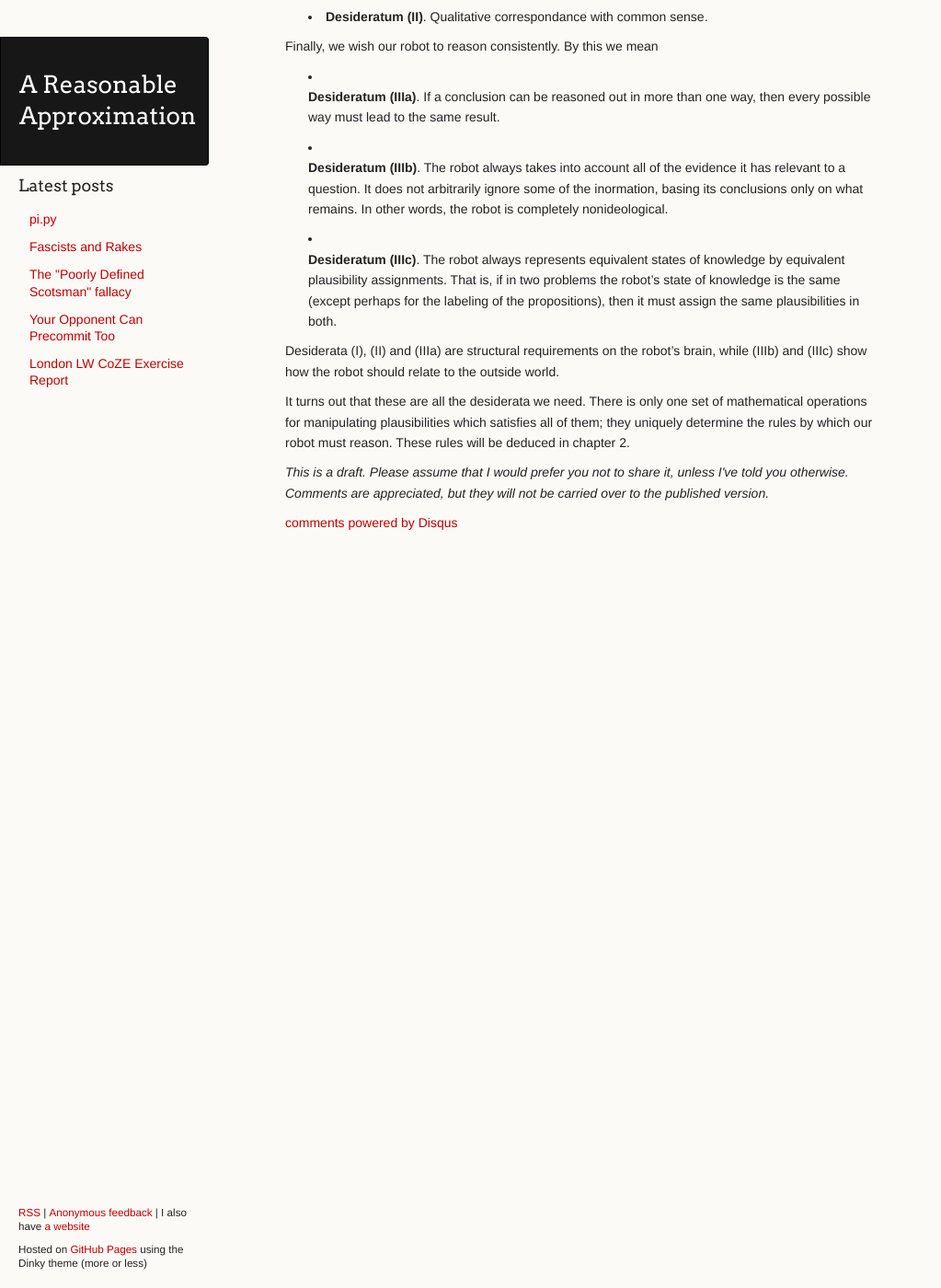
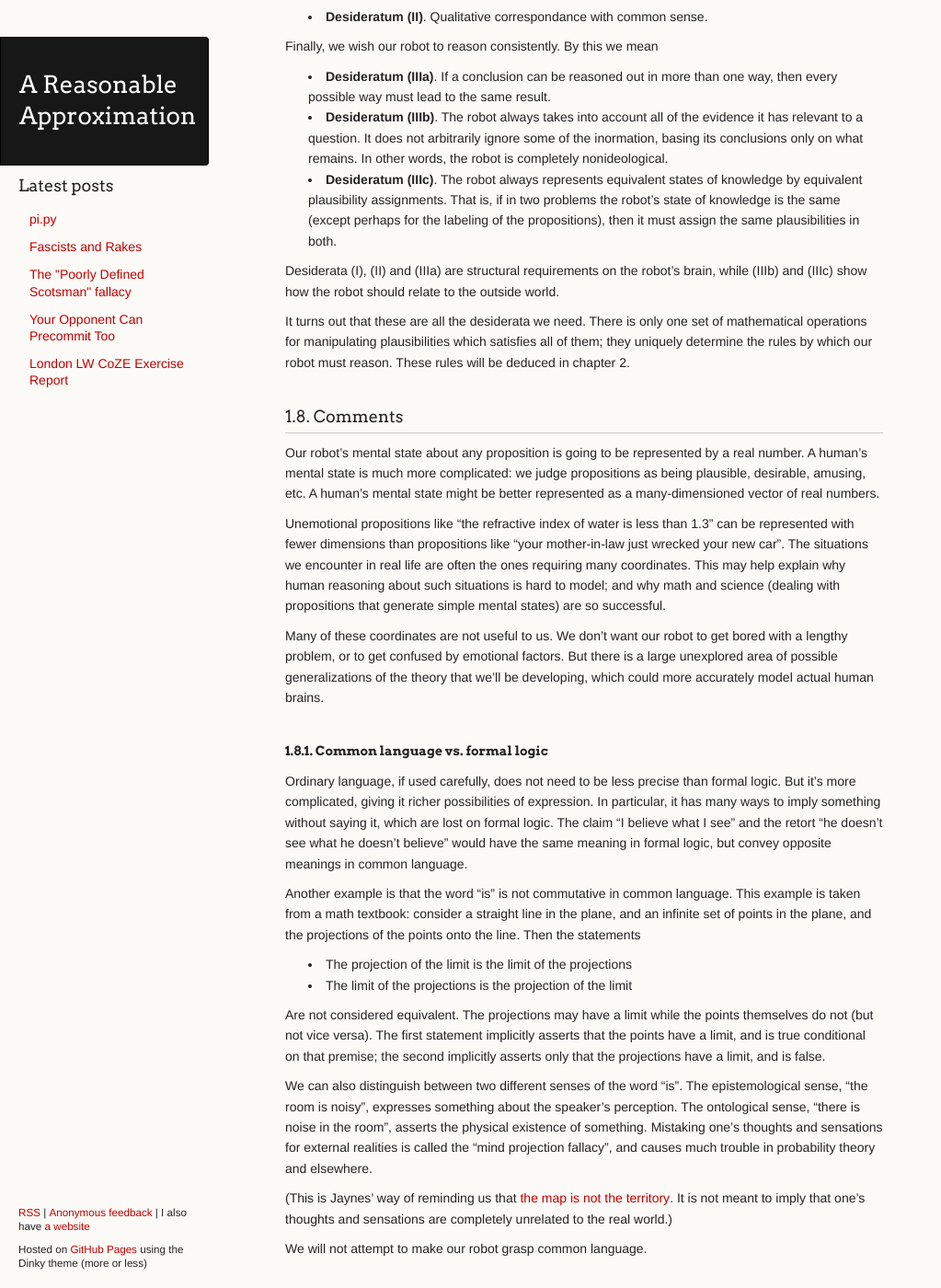
Before and after one commit to ChickenProp/chickenprop.github.com, a Jekyll site: the page built from drafts/cliffs-notes-pttlos-part-1.md, in a window 1280 px wide and 1400 px high, scrolled down 5224 px. Shown: the whole window at 92% size, without its empty margins (0-1023 px from the left). Built offline with Jekyll 4.4.1, drawn with Linux system fonts in a browser that asks for light colours; nearby versions of some CDN libraries; Markdown is read by kramdown in place of the engine named in the settings; formulas are drawn with MathJax 3; comment, search, counter and statistics services are not loaded; some of the changed text lies outside the part shown.

Commit message:
next section

```diff
--- a/drafts/cliffs-notes-pttlos-part-1.md
+++ b/drafts/cliffs-notes-pttlos-part-1.md
@@ -137,11 +137,40 @@ This doesn't say anything about *how much* the plausibilities change, but it giv
 Finally, we wish our robot to reason consistently. By this we mean
 
 * **Desideratum (IIIa)**. If a conclusion can be reasoned out in more than one way, then every possible way must lead to the same result.
-
 * **Desideratum (IIIb)**. The robot always takes into account all of the evidence it has relevant to a question. It does not arbitrarily ignore some of the inormation, basing its conclusions only on what remains. In other words, the robot is completely nonideological.
-
 * **Desideratum (IIIc)**. The robot always represents equivalent states of knowledge by equivalent plausibility assignments. That is, if in two problems the robot's state of knowledge is the same (except perhaps for the labeling of the propositions), then it must assign the same plausibilities in both.
 
 Desiderata (I), (II) and (IIIa) are structural requirements on the robot's brain, while (IIIb) and (IIIc) show how the robot should relate to the outside world.
 
 It turns out that these are all the desiderata we need. There is only one set of mathematical operations for manipulating plausibilities which satisfies all of them; they uniquely determine the rules by which our robot must reason. These rules will be deduced in chapter 2.
+
+### 1.8. Comments
+
+Our robot's mental state about any proposition is going to be represented by a real number. A human's mental state is much more complicated: we judge propositions as being plausible, desirable, amusing, etc. A human's mental state might be better represented as a many-dimensioned vector of real numbers.
+
+Unemotional propositions like "the refractive index of water is less than 1.3" can be represented with fewer dimensions than propositions like "your mother-in-law just wrecked your new car". The situations we encounter in real life are often the ones requiring many coordinates. This may help explain why human reasoning about such situations is hard to model; and why math and science (dealing with propositions that generate simple mental states) are so successful.
+
+Many of these coordinates are not useful to us. We don't want our robot to get bored with a lengthy problem, or to get confused by emotional factors. But there is a large unexplored area of possible generalizations of the theory that we'll be developing, which could more accurately model actual human brains.
+
+#### 1.8.1. Common language vs. formal logic
+
+Ordinary language, if used carefully, does not need to be less precise than formal logic. But it's more complicated, giving it richer possibilities of expression. In particular, it has many ways to imply something without saying it, which are lost on formal logic. The claim "I believe what I see" and the retort "he doesn't see what he doesn't believe" would have the same meaning in formal logic, but convey opposite meanings in common language.
+
+Another example is that the word "is" is not commutative in common language. This example is taken from a math textbook: consider a straight line in the plane, and an infinite set of points in the plane, and the projections of the points onto the line. Then the statements
+
+* The projection of the limit is the limit of the projections
+* The limit of the projections is the projection of the limit
+
+Are not considered equivalent. The projections may have a limit while the points themselves do not (but not vice versa). The first statement implicitly asserts that the points have a limit, and is true conditional on that premise; the second implicitly asserts only that the projections have a limit, and is false.
+
+We can also distinguish between two different senses of the word "is". The epistemological sense, "the room is noisy", expresses something about the speaker's perception. The ontological sense, "there is noise in the room", asserts the physical existence of something. Mistaking one's thoughts and sensations for external realities is called the "mind projection fallacy", and causes much trouble in probability theory and elsewhere.
+
+(This is Jaynes' way of reminding us that [the map is not the territory](http://en.wikipedia.org/wiki/Map%E2%80%93territory_relation). It is not meant to imply that one's thoughts and sensations are completely unrelated to the real world.)
+
+We will not attempt to make our robot grasp common language.
+
+#### 1.8.2. Nitpicking
+
+Sometimes people question the second strong syllogism, "A implies B; not-B; therefore not-A". But Jaynes is happy to use it, noting among other things that if we exhibit a counterexample to a supposed theorem, then the supposed theorem is considered disproved. A new logic might lead to results which Aristotelian logic can't talk about, and that's just what we're trying to create here. But if a new logic was found to disagree with Aristotelian logic, then we would consider that a fatal flaw in the new logic.
+
+There are attempts to develop multiple-value logics. But arguments presented in appendix A suggest that there is no new content in these. An `$n$`-valued logic applied to a set of propositions is equivalent to a two-valued logic applied to a larger set; or it is inconsistent.
```
